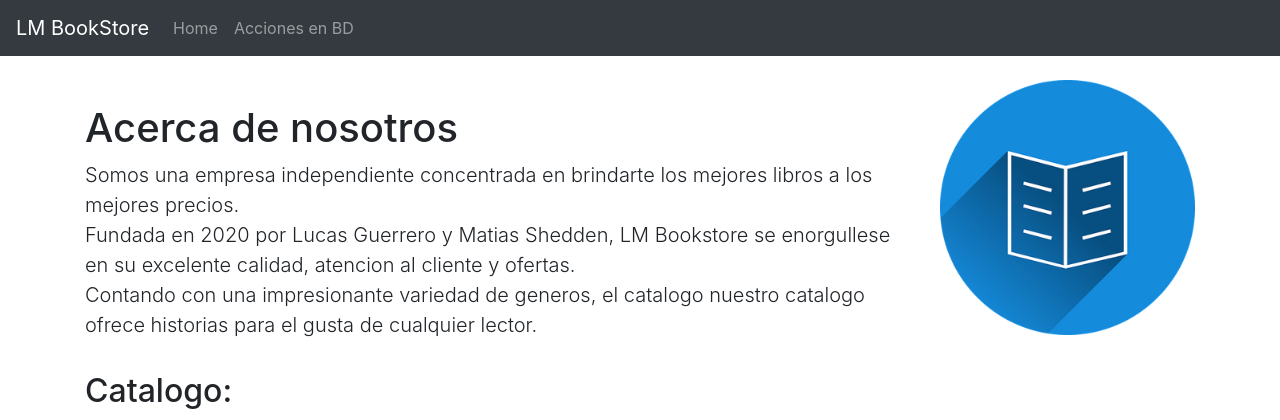
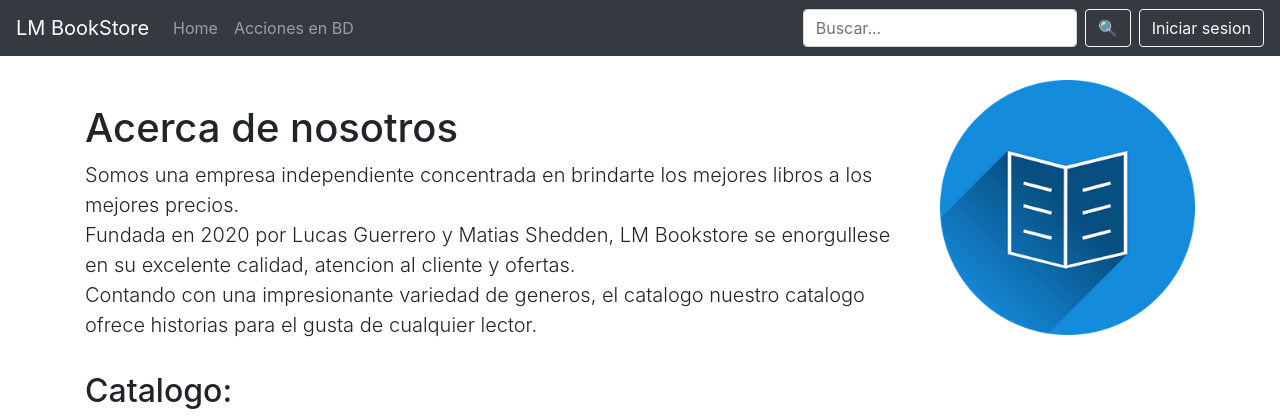
Before and after one commit to LucasDev173/tpe, a PHP site: page / in a window 1280 px wide. Shown: the top 420 px of the page. Run offline with PHP 8.4, Linux system fonts and the light colour scheme; data comes from the database, SQL or seed files in the repository.

Commit message:
Barra de busqueda y boton de login, todavia sin funcionalidad

```diff
--- a/templates/navbar.php
+++ b/templates/navbar.php
@@ -13,5 +13,10 @@
         <a class="nav-link" href="options">Acciones en BD</a>
       </li>
     </ul>
+    <form class="form-inline my-2 my-lg-0">
+      <input class="form-control mr-sm-2" type="search" placeholder="Buscar..." aria-label="Search">
+      <button class="btn btn-outline-light my-2 my-sm-0" type="submit">🔍</button>
+    </form>
+    <button type="button" class="btn btn-outline-light ml-2">Iniciar sesion</button>
   </div>
 </nav>
```
